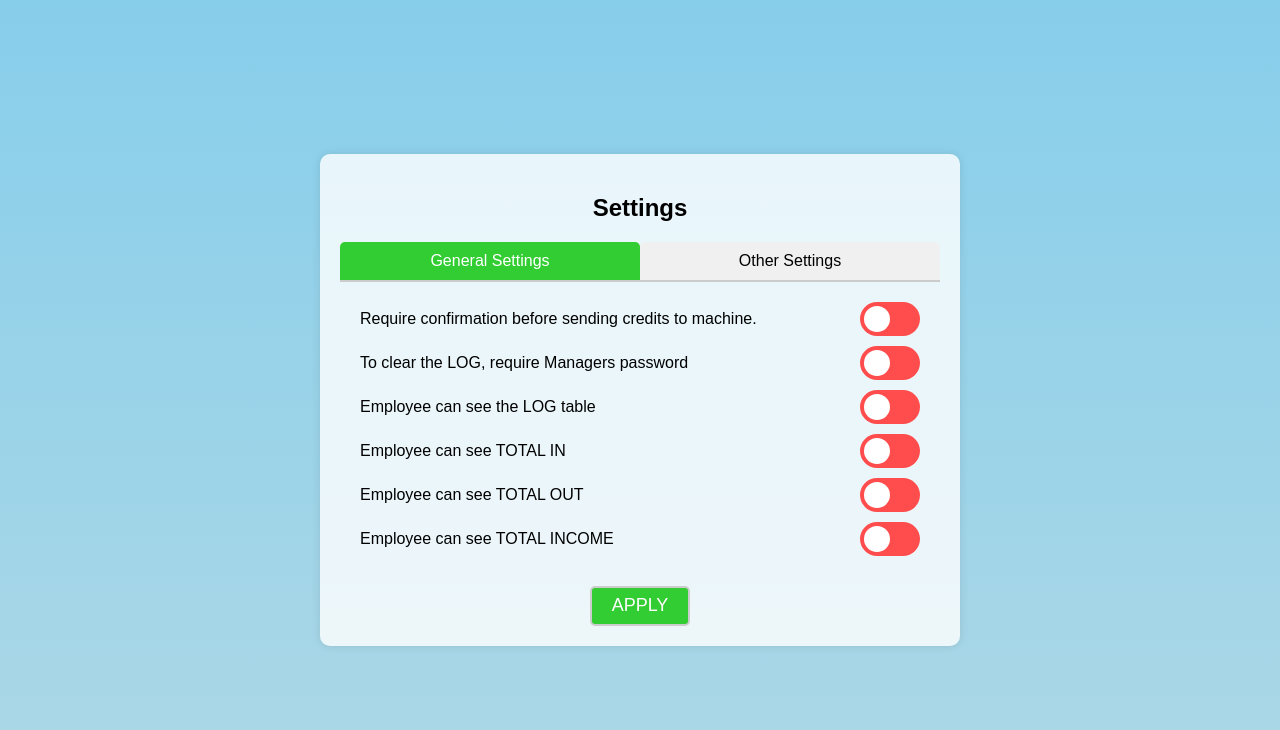
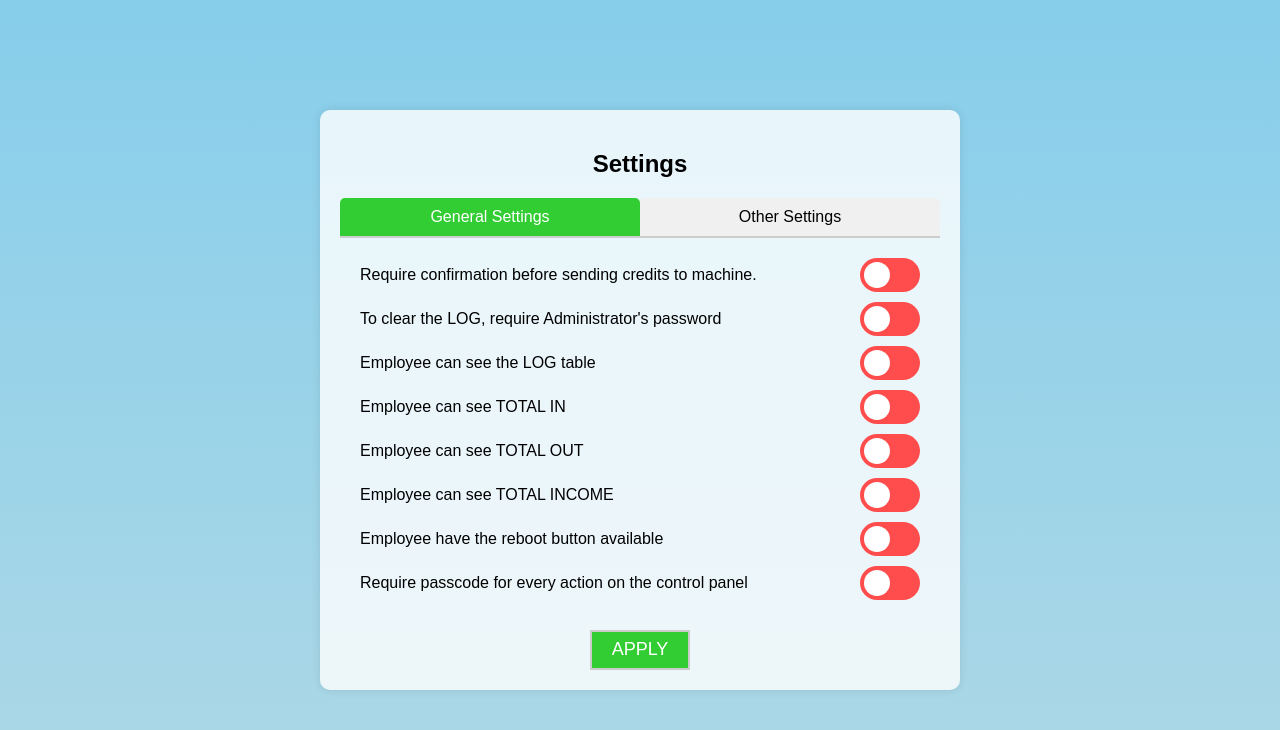
Before and after one commit to edtruji/raspberry, a PHP site: page /settingsSix.php in a window 1280 px wide. Shown: the top 730 px of the page. Run offline with PHP 8.4, Linux system fonts and the light colour scheme.

Commit message:
Add files via upload

```diff
--- a/settingsSix.php
+++ b/settingsSix.php
@@ -103,7 +103,7 @@ echo <<<HTML
             height: 40px;
             font-size: 18px;
             border: 2px solid #ccc;
-            border-radius: 5px;
+            border-radius:imaan 5px;
             background: #32CD32;
             color: white;
             cursor: pointer;
@@ -161,9 +161,9 @@ echo <<<HTML
                     </label>
                 </div>
                 <div class="setting-item">
-                    <label>To clear the LOG, require Managers password</label>
+                    <label>To clear the LOG, require Administrator's password</label>
                     <label class="toggle-switch">
-                        <input type="checkbox" id="require-manager-password">
+                        <input type="checkbox" id="require-admin-password">
                         <span class="slider"></span>
                     </label>
                 </div>
@@ -192,6 +192,20 @@ echo <<<HTML
                     <label>Employee can see TOTAL INCOME</label>
                     <label class="toggle-switch">
                         <input type="checkbox" id="employee-total-income">
+                        <span class="slider"></span>
+                    </label>
+                </div>
+                <div class="setting-item">
+                    <label>Employee have the reboot button available</label>
+                    <label class="toggle-switch">
+                        <input type="checkbox" id="employee-reboot">
+                        <span class="slider"></span>
+                    </label>
+                </div>
+                <div class="setting-item">
+                    <label>Require passcode for every action on the control panel</label>
+                    <label class="toggle-switch">
+                        <input type="checkbox" id="require-passcode">
                         <span class="slider"></span>
                     </label>
                 </div>
@@ -340,11 +354,13 @@ echo <<<HTML
         document.getElementById('apply-btn').addEventListener('click', function() {
             const settings = {
                 requireConfirmation: document.getElementById('require-confirmation').checked,
-                requireManagerPassword: document.getElementById('require-manager-password').checked,
+                requireAdminPassword: document.getElementById('require-admin-password').checked,
                 employeeLog: document.getElementById('employee-log').checked,
                 employeeTotalIn: document.getElementById('employee-total-in').checked,
                 employeeTotalOut: document.getElementById('employee-total-out').checked,
                 employeeTotalIncome: document.getElementById('employee-total-income').checked,
+                employeeReboot: document.getElementById('employee-reboot').checked,
+                requirePasscode: document.getElementById('require-passcode').checked,
                 buttons: [
                     { text: document.getElementById('btn1-text').value, pulses: document.getElementById('btn1-pulses').value, enabled: document.getElementById('btn1-enable').checked },
                     { text: document.getElementById('btn2-text').value, pulses: document.getElementById('btn2-pulses').value, enabled: document.getElementById('btn2-enable').checked },
```
